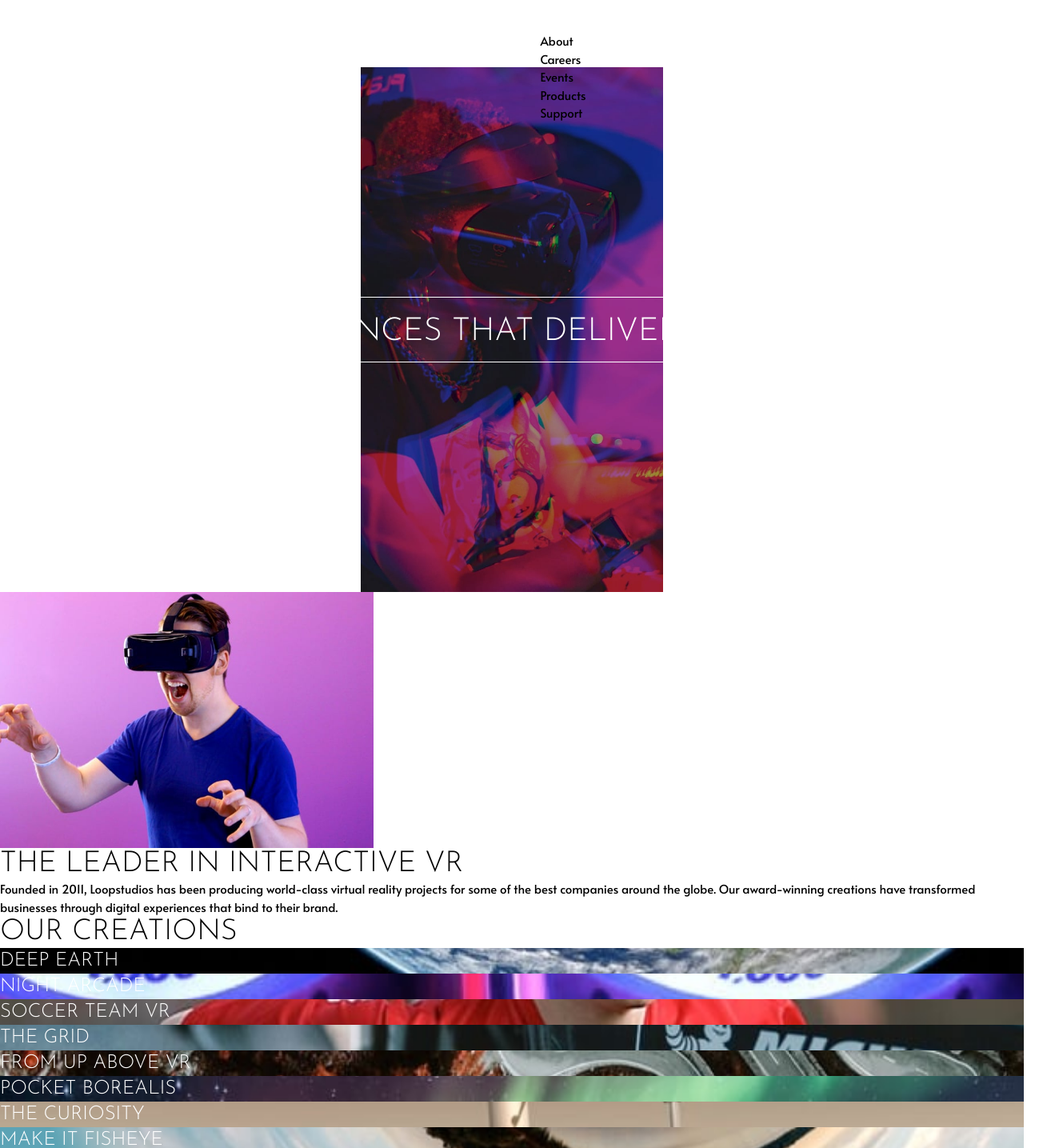
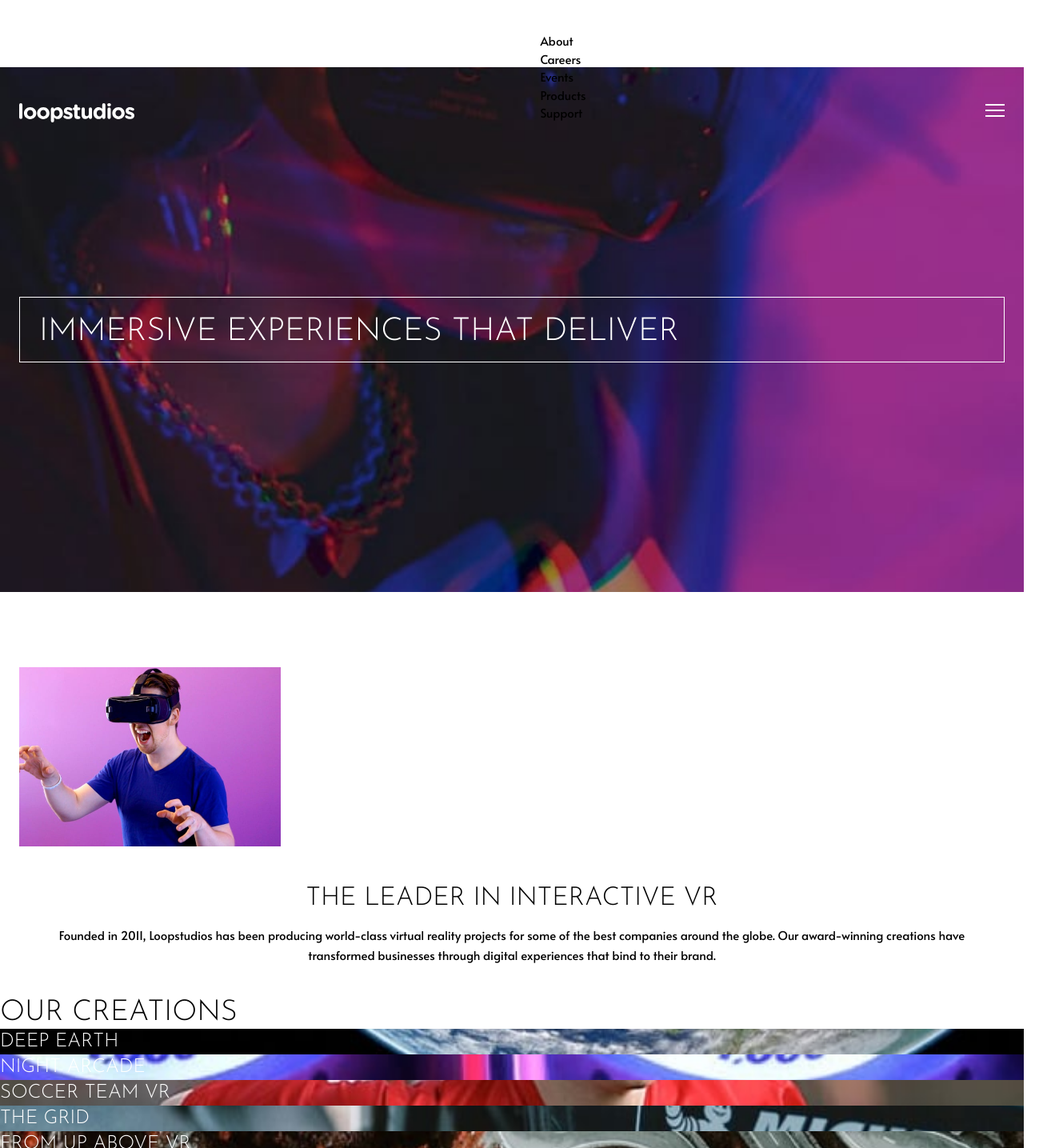
Before and after one commit to shalri/fm-loopstudios-landing-page, a Next.js app: page / in a window 1280 px wide. Shown: the top 1435 px of the page at 80% size, 1304 px wide, since content can reach past the window. Built offline with nearby package versions, Linux system fonts and the light colour scheme.

Commit message:
Hero section

```diff
--- a/src/app/globals.css
+++ b/src/app/globals.css
@@ -47,6 +47,12 @@ h6 {
   font-weight: var(--heading-weight);
 }
 
+@media (max-width: 375px) {
+  .small-banner {
+    font-size: clamp(0.8rem, 10.6667vw, 2.5rem);
+  }
+}
+
 @layer utilities {
   .text-balance {
     text-wrap: balance;
--- a/src/components/Hero.tsx
+++ b/src/components/Hero.tsx
@@ -2,20 +2,21 @@ import { banner, hero } from "@/libs/data";
 
 export default function Hero() {
   return (
-    <>
-      {/* TODO: uncomment code below... using padding for now for easy alignment */}
-      <section className="-mt-[4.2667rem] h-[41rem] w-full content-center bg-[url(/images/mobile/image-hero.jpg)] bg-contain bg-center bg-no-repeat">
-        <h1 className="mx-6 border-[0.1rem] border-white px-6 pb-[1.12rem] pt-[1.51rem] text-[2.5rem] leading-[0.95] text-white">
+    <article className="pb-10">
+      <section className="-mt-[4.2667rem] h-[41rem] w-full content-center bg-[url(/images/mobile/image-hero.jpg)] bg-cover bg-center bg-no-repeat">
+        <h1 className="small-banner mx-6 border-[0.1rem] border-white px-6 pb-[1.12rem] pt-[1.51rem] text-[2.5rem] leading-[0.95] text-white">
           {banner.copy}
         </h1>
       </section>
-      <section className="">
-        <div className="h-[20rem] w-full bg-[url(/images/mobile/image-interactive.jpg)] bg-contain bg-no-repeat" />
-        <div className="">
-          <h2 className="text-4xl uppercase">{hero.heading}</h2>
-          <p className="">{hero.copy}</p>
+      <section className="mt-[5.875rem]">
+        <div className="mx-6 h-[14rem] w-full bg-[url(/images/mobile/image-interactive.jpg)] bg-contain bg-no-repeat" />
+        <div className="mt-[3.125rem] text-center">
+          <h2 className="text-[2rem] uppercase leading-[0.95]">
+            {hero.heading}
+          </h2>
+          <p className="mt-[1.125rem] px-10 leading-[1.66]">{hero.copy}</p>
         </div>
       </section>
-    </>
+    </article>
   );
 }
```
